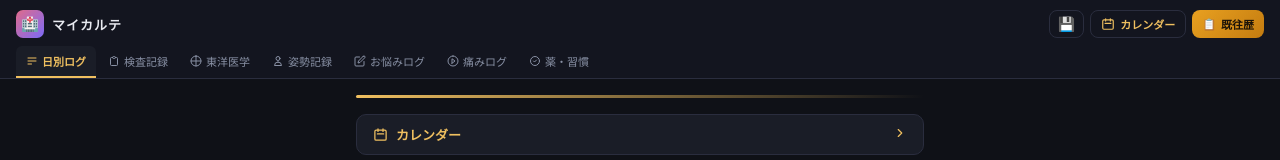
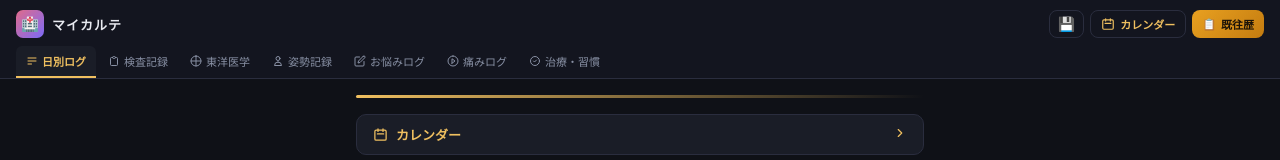
Before and after one commit to yuiu218/My-karute, a React (Vite) app in the folder my-karute/: page / in a window 1280 px wide. Shown: the top 160 px of the page. Built offline with nearby package versions, Linux system fonts and the light colour scheme.

Commit message:
Add files via upload

```diff
--- a/my-karute/src/App.jsx
+++ b/my-karute/src/App.jsx
@@ -158,7 +158,7 @@ const tabConfig = [
   { key: "posture",  label: "姿勢記録",   color: palette.accent4, icon: icons.posture  },
   { key: "worries",  label: "お悩みログ", color: "#a8d8f7",       icon: icons.edit     },
   { key: "pain",     label: "痛みログ",   color: palette.accent5, icon: icons.pain     },
-  { key: "habits",   label: "薬・習慣",   color: "#c8a8f7",       icon: icons.habits   },
+  { key: "habits",   label: "治療・習慣", color: "#c8a8f7",       icon: icons.habits   },
 ];
 
 const S = {
@@ -972,12 +972,12 @@ function HabitForm({ f, setF, onSave, onCancel, label, cc }) {
 // ── 薬・習慣 ────────────────────────────────────────────────────────────────────
 function HabitsPage() {
   const [items, saveItems] = useKaruteData(KEYS.habits, []);
-  const [form, setForm] = useState({ date: new Date().toISOString().slice(0, 10), category: "薬", name: "", detail: "", memo: "" });
+  const [form, setForm] = useState({ date: new Date().toISOString().slice(0, 10), category: "薬・サプリ", name: "", detail: "", memo: "" });
   const [adding, setAdding] = useState(false);
   const [filter, setFilter] = useState("すべて");
   const [editId, setEditId] = useState(null);
   const [editForm, setEditForm] = useState({});
-  const cc = { "薬": palette.accent1, "体操": palette.accent2, "健康習慣": palette.accent3, "サプリ": palette.accent5, "その他": palette.textSub };
+  const cc = { "薬・サプリ": palette.accent1, "食事": palette.accent2, "運動": palette.accent3, "健康習慣": palette.accent5, "マッサージ": palette.accent4, "その他": palette.textSub };
   const add = () => { if (!form.name) return; saveItems([{ ...form, id: Date.now() }, ...items].sort((a, b) => b.date.localeCompare(a.date))); setForm(p => ({ ...p, name: "", detail: "", memo: "" })); setAdding(false); };
   const startEdit = (item) => { setEditId(item.id); setEditForm({ ...item }); setAdding(false); };
   const saveEdit = () => { saveItems(items.map(x => x.id === editId ? { ...editForm } : x).sort((a, b) => b.date.localeCompare(a.date))); setEditId(null); };
@@ -986,7 +986,7 @@ function HabitsPage() {
   return (
     <div>
       <div style={{ display: "flex", justifyContent: "space-between", alignItems: "center", marginBottom: 16 }}>
-        <div><div style={{ fontSize: 18, fontWeight: 700, color: palette.text }}>薬・習慣記録</div><div style={{ fontSize: 12, color: palette.textSub }}>薬・体操・健康習慣の管理</div></div>
+        <div><div style={{ fontSize: 18, fontWeight: 700, color: palette.text }}>治療・健康習慣</div><div style={{ fontSize: 12, color: palette.textSub }}>薬・食事・運動・健康習慣の管理</div></div>
         <button style={S.btn("#c8a8f7")} onClick={() => { setAdding(!adding); setEditId(null); }}><Icon d={icons.plus} size={14} /> 追加</button>
       </div>
       {adding && <HabitForm f={form} setF={setForm} onSave={add} onCancel={() => setAdding(false)} label="保存" cc={cc} />}
@@ -1059,7 +1059,7 @@ const LOG_META = [
   { key: "posture",  label: "姿勢記録",   color: palette.accent4, icon: icons.posture  },
   { key: "worries",  label: "お悩みログ", color: "#a8d8f7",       icon: icons.edit     },
   { key: "pain",     label: "痛みログ",   color: palette.accent5, icon: icons.pain,    isPain: true },
-  { key: "habits",   label: "薬・習慣",   color: "#c8a8f7",       icon: icons.habits   },
+  { key: "habits",   label: "治療・習慣", color: "#c8a8f7",       icon: icons.habits   },
 ];
 const tlColor = "#f0c060";
 
```
